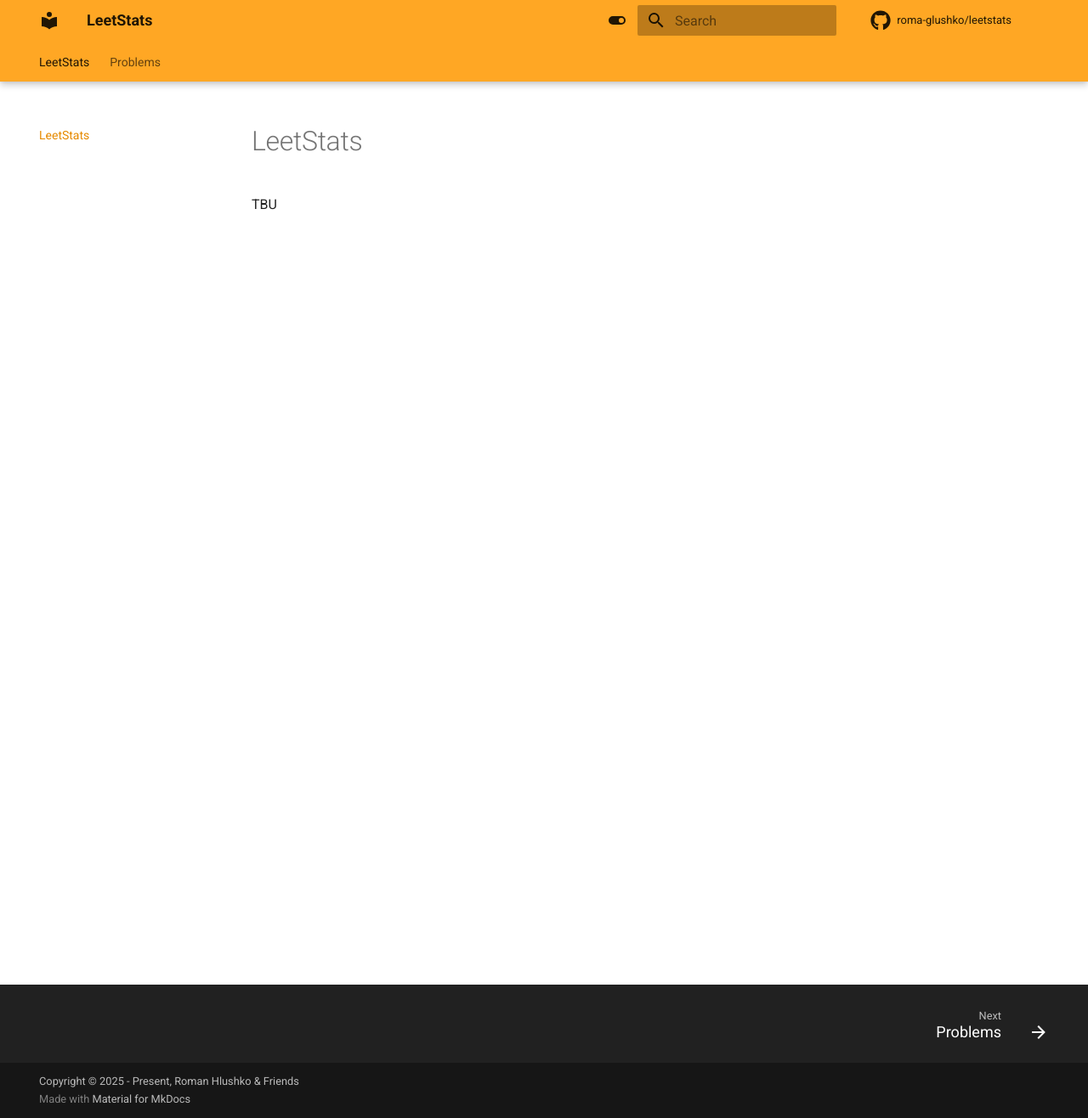
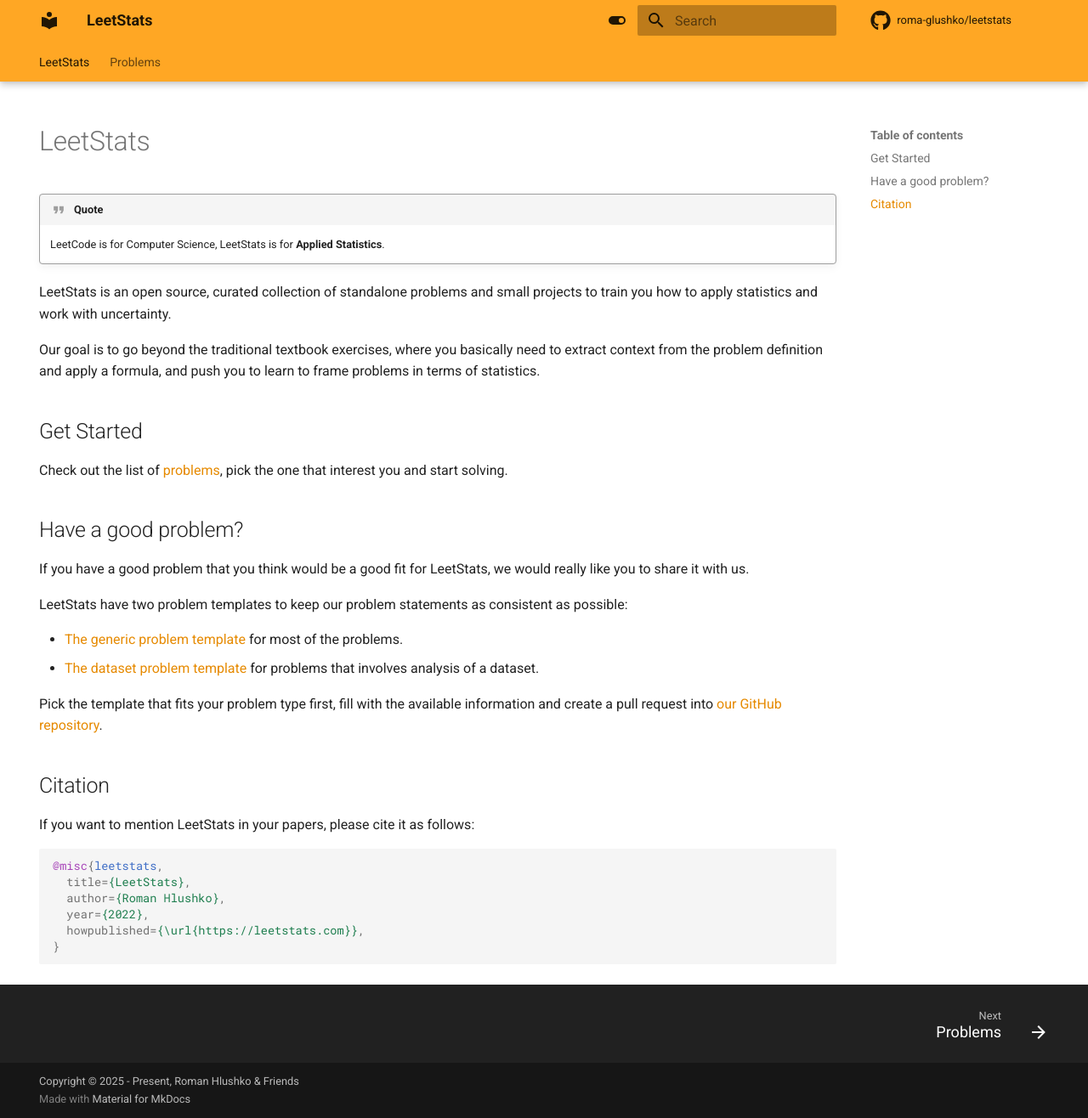
Before and after one commit to roma-glushko/leetstats, an MkDocs documentation site: the page built from docs/index.md, in a window 1280 px wide and 1316 px high. Shown: the whole window at 85% size. Built offline with MkDocs 1.6.1 and Material for MkDocs 9.7.7, drawn with Linux system fonts in a browser that asks for light colours; comment, search, counter and statistics services are not loaded.

````diff
--- a/docs/index.md
+++ b/docs/index.md
@@ -1,6 +1,45 @@
 ---
-nav: false
+hide:
+- navigation
 ---
+
 # LeetStats
 
-TBU
+!!! quote "Quote"
+
+    LeetCode is for Computer Science, LeetStats is for **Applied Statistics**.
+
+LeetStats is an open source, curated collection of standalone problems and small projects
+to train you how to apply statistics and work with uncertainty.
+
+Our goal is to go beyond the traditional textbook exercises, where you basically need
+to extract context from the problem definition and apply a formula, and push you
+to learn to frame problems in terms of statistics.
+
+## Get Started
+
+Check out the list of [problems](/problems), pick the one that interest you and start solving.
+
+## Have a good problem?
+
+If you have a good problem that you think would be a good fit for LeetStats, we would really like you to share it with us.
+
+LeetStats have two problem templates to keep our problem statements as consistent as possible:
+
+- [The generic problem template](/templates/problem.template.md) for most of the problems.
+- [The dataset problem template](/templates/dataset-problem.template.md) for problems that involves analysis of a dataset.
+
+Pick the template that fits your problem type first, fill with the available information and create a pull request into [our GitHub repository](https://github.com/roma-glushko/leetstats).
+
+## Citation
+
+If you want to mention LeetStats in your papers, please cite it as follows:
+
+```bibtex
+@misc{leetstats,
+  title={LeetStats},
+  author={Roman Hlushko},
+  year={2022},
+  howpublished={\url{https://leetstats.com}},
+}
+```
--- a/mkdocs.yml
+++ b/mkdocs.yml
@@ -45,6 +45,8 @@ markdown_extensions:
   - abbr
   - tables
   - admonition
+  - pymdownx.details
+  - pymdownx.superfences
   - pymdownx.arithmatex:
       generic: true
 
````
Also changed, not shown: README.md (+1 -0 lines), docs/problems/spell-checker.md (+13 -0 lines), templates/problem.template.md (+14 -0 lines), 1 other file.
